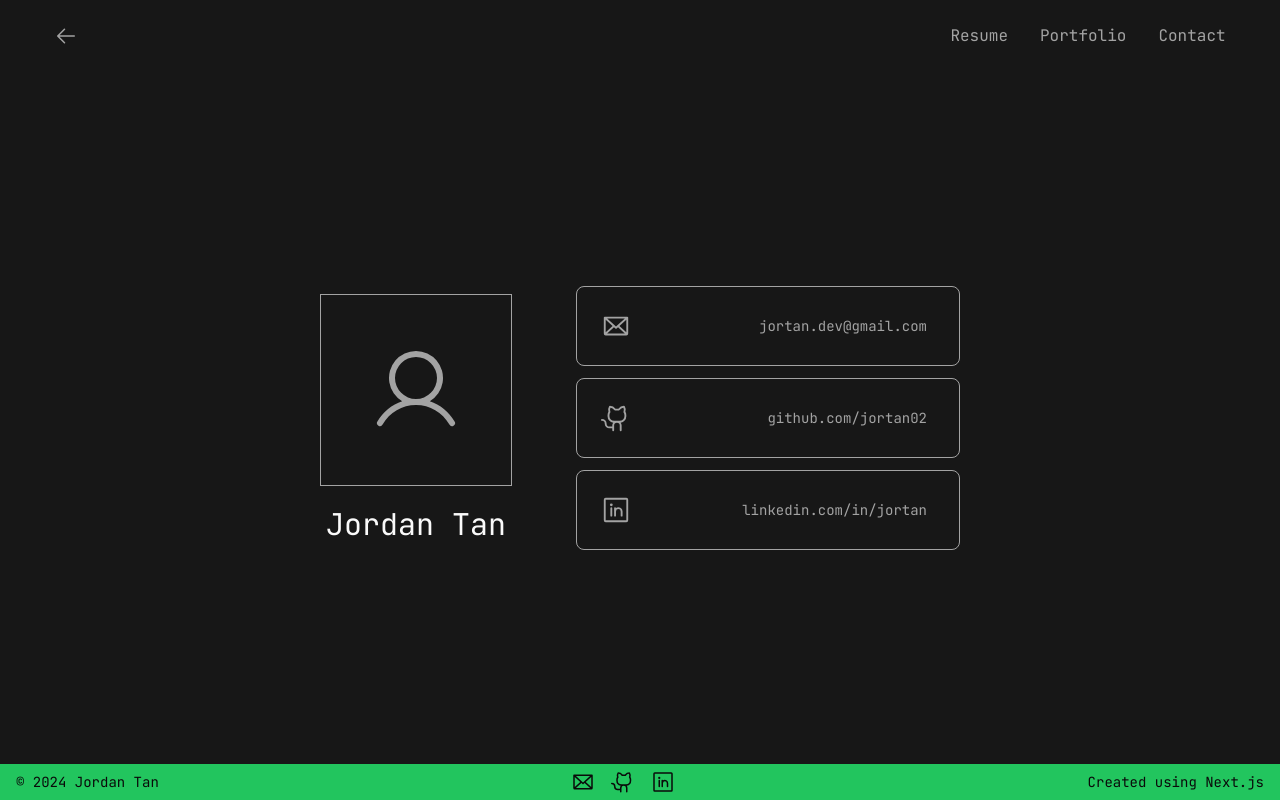
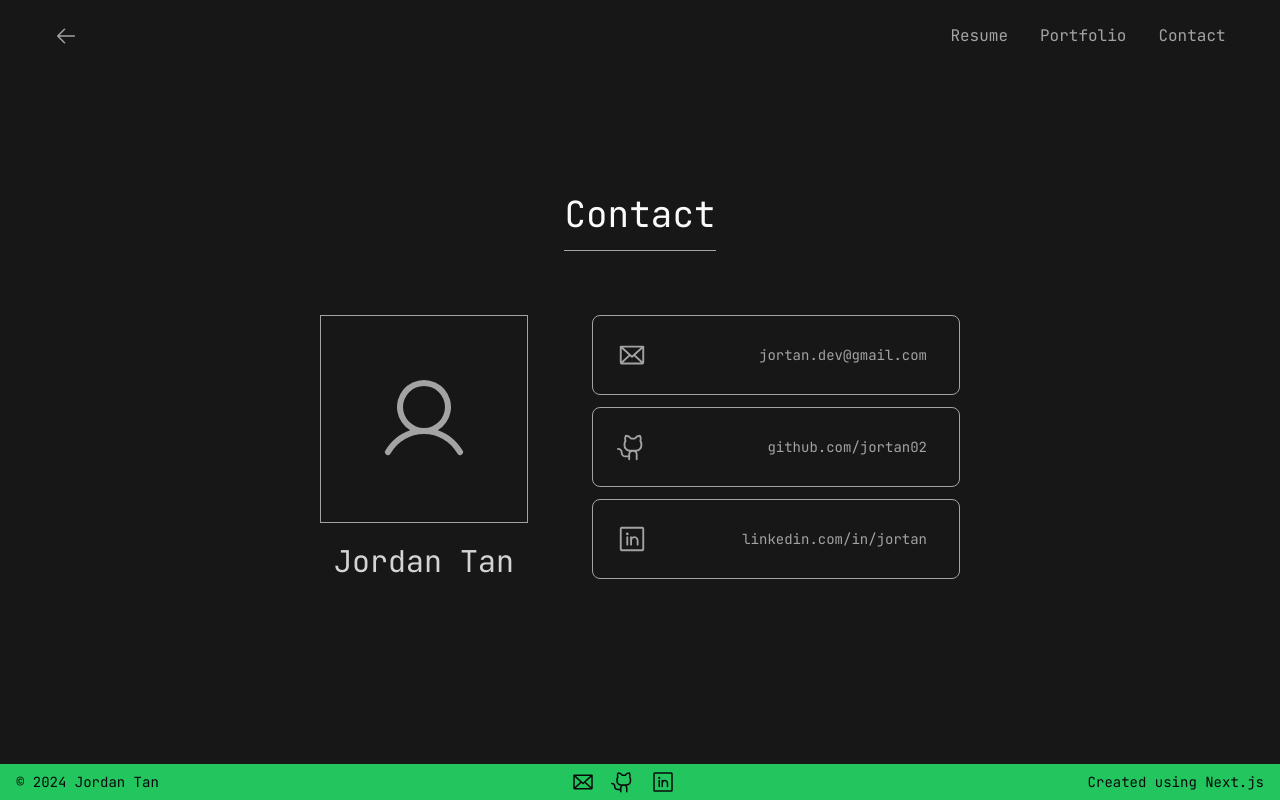
Before and after one commit to jortan02/jortan.dev, a Next.js app: page /contact in a window 1280 px wide. Built offline with nearby package versions, Linux system fonts and the light colour scheme.

Commit message:
Added header to contacts page Removed h1 rule

```diff
--- a/src/app/contact/page.tsx
+++ b/src/app/contact/page.tsx
@@ -12,33 +12,34 @@ import { Footer } from "@/components/Footer";
 const cardIconSize = 30;
 
 export default async function ContactIndex() {
-
     return (
         <div className="min-h-screen flex flex-col justify-start">
             <Navigation />
             <main className="flex-grow flex flex-col items-center justify-center">
+                <div>
+                    <h1 className="text-neutral-50 text-4xl">Contact</h1>
+                    <div className="mt-4 w-full h-px bg-neutral-400" />
+                </div>
                 <div className="w-full md:w-1/2 py-16 flex flex-col md:flex-row items-center justify-center space-y-10 md:space-y-0 md:space-x-16">
                     <div className="text-center flex flex-col justify-center space-y-5">
-                            <div className="w-48 h-48 flex items-center justify-center border border-neutral-400 text-neutral-400">
-                                <User
-                                    size={96}
-                                />
+                        <div className="w-52 h-52 flex items-center justify-center border border-neutral-400 text-neutral-400">
+                            <User size={96} />
                         </div>
-                            <h1 className="text-3xl">Jordan Tan</h1>
+                        <h2 className="text-3xl">Jordan Tan</h2>
                     </div>
                     <div className="md:w-3/5 min-w-fit flex flex-col space-y-3">
                         <ContactCard
-                                icon={<Envelope size={cardIconSize}/>}
+                            icon={<Envelope size={cardIconSize} />}
                             link={`mailto:${contactInfo.email}`}
                             name={contactInfo.email}
                         />
                         <ContactCard
-                                icon={<GithubLogo size={cardIconSize}/>}
+                            icon={<GithubLogo size={cardIconSize} />}
                             link={`https://${contactInfo.github}`}
                             name={contactInfo.github}
                         />
                         <ContactCard
-                                icon={<LinkedinLogo size={cardIconSize}/>}
+                            icon={<LinkedinLogo size={cardIconSize} />}
                             link={`https://${contactInfo.linkedin}`}
                             name={contactInfo.linkedin}
                         />
--- a/src/app/globals.scss
+++ b/src/app/globals.scss
@@ -5,8 +5,4 @@
 :root {
     background-color: rgb(23 23 23);
     color: rgb(212 212 212);
-
-    h1 {
-        color: rgb(250 250 250);
-    }
 }
--- a/src/app/page.tsx
+++ b/src/app/page.tsx
@@ -6,12 +6,12 @@ export default function Home() {
     return (
         <div className="min-h-screen flex flex-col justify-start">
             <Navigation />
-            <main className="flex-grow flex flex-col items-center justify-center">
+            <main className="px-4 flex-grow flex flex-col items-center justify-center">
                 <div className="flex flex-col items-center justify-center">
-                    <h1 className="my-8 text-6xl md:text-9xl">
+                    <h1 className="my-8 text-neutral-50 text-6xl md:text-9xl">
                         jortan
                     </h1>
-                    <h2 className="max-w-3xl mx-4 my-8 text-center text-sm">
+                    <h2 className="max-w-3xl my-8 text-center text-sm">
                         Hi, my name is Jordan. I am a computer science student
                         at the University of Utah. Currently, I am working on my
                         bachelor&apos;s thesis on compositionality behavior in
--- a/src/app/portfolio/[slug]/page.tsx
+++ b/src/app/portfolio/[slug]/page.tsx
@@ -23,7 +23,7 @@ const Page: React.FC<Params> = ({ params: { slug } }) => {
             <Navigation />
             <main className="flex-grow space-y-8 text-neutral-800 bg-neutral-100">
                 <div className="min-h-96 px-4 flex flex-col items-center justify-center text-neutral-300 bg-neutral-900">
-                    <h1 className="text-3xl md:text-5xl text-center">{item?.title}</h1>
+                    <h1 className="text-neutral-50 text-3xl md:text-5xl text-center">{item?.title}</h1>
                     <p className="pt-6 text-center">{item.description}</p>
                     <ul className="pt-4 text-sm list-none flex items-center justify-center flex-wrap">
                         {item.skills.map((skill) => (
--- a/src/app/portfolio/page.tsx
+++ b/src/app/portfolio/page.tsx
@@ -11,7 +11,7 @@ export default async function PortfolioIndex() {
             <Navigation />
             <main className="px-4 pb-16 mx-auto flex-grow max-w-4xl space-y-8">
 				<div>
-                	<h1 className="text-4xl">Portfolio</h1>
+                	<h1 className="text-neutral-50 text-4xl">Portfolio</h1>
 					<div className="mt-4 w-full h-px bg-neutral-400" />
 				</div>
 
```
Lines whose indentation alone changed are shown as unchanged.
